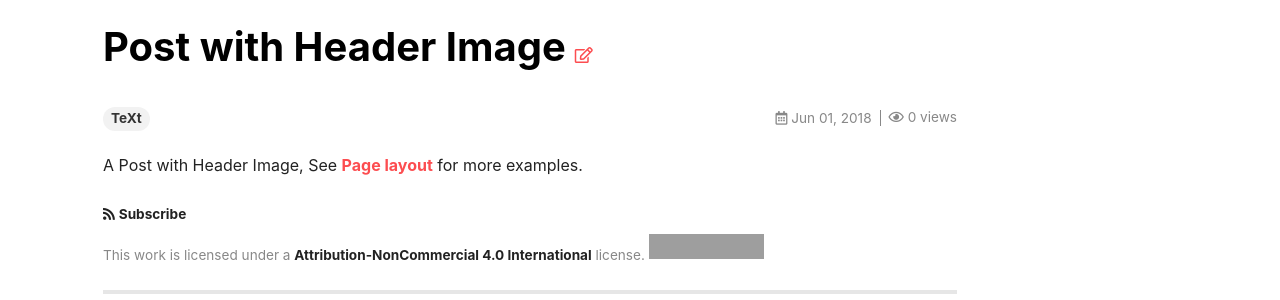
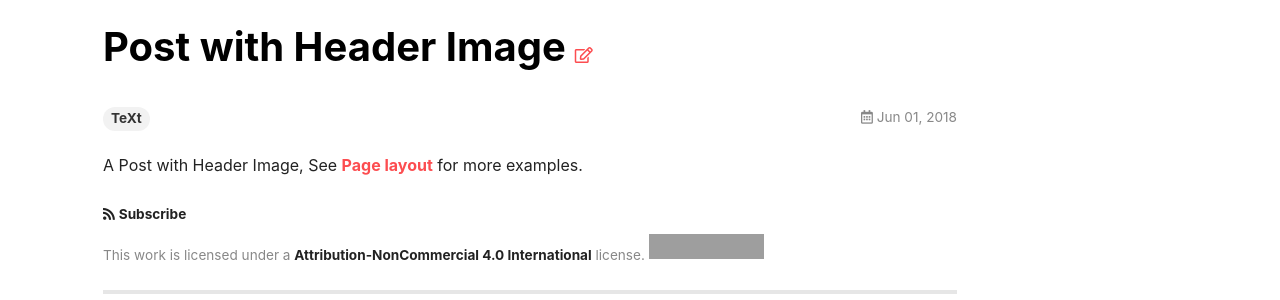
Before and after one commit to crazyyanchao/blog, a Jekyll site: the page built from _posts/2018-06-01-header-image.md, in a window 1280 px wide. Shown: the part 867-1167 px from the top of the page. Built offline with Jekyll 4.4.1, drawn with Linux system fonts in a browser that asks for light colours; nearby versions of some CDN libraries; comment, search, counter and statistics services are not loaded; grey boxes are pictures that could not be loaded.

```diff
--- a/_config.yml
+++ b/_config.yml
@@ -146,13 +146,13 @@ comments:
 ## => Pageview
 ##############################
 pageview:
-  provider: leancloud # false (default), "leancloud", "custom"
+  provider: #leancloud # false (default), "leancloud", "custom"
 
   ## Leancloud
   leancloud:
-    app_id    : o6itmKfeyAKQYWACx0EOb3nY-gzGzoHsz # LeanCloud App id
-    app_key   : 69XiRigzYJhiShgyUplR3IYI # LeanCloud App key
-    app_class : _Conversation # LeanCloud App class
+    app_id    : #o6itmKfeyAKQYWACx0EOb3nY-gzGzoHsz # LeanCloud App id
+    app_key   : #69XiRigzYJhiShgyUplR3IYI # LeanCloud App key
+    app_class : #_Conversation # LeanCloud App class
 
 
 ## => Search
```
